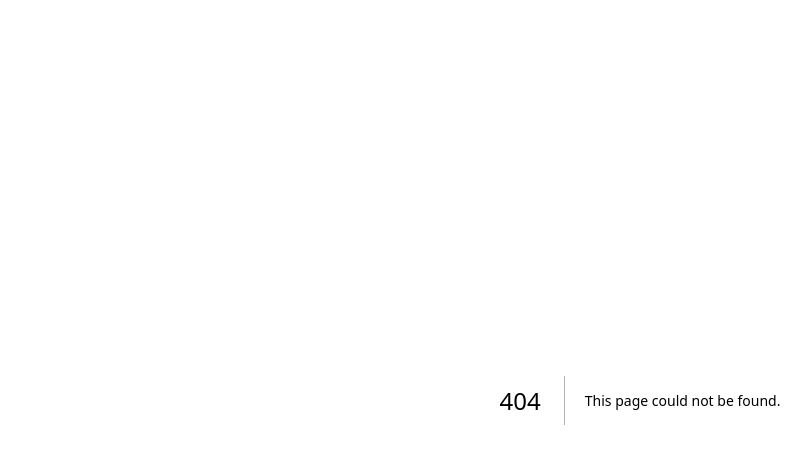
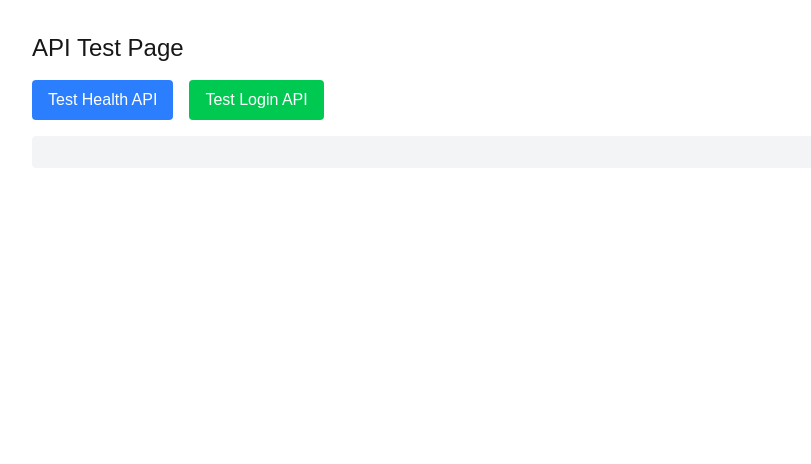
Before and after one commit to mdshoaib126/event-registration, a Next.js app in the folder frontend/: page /test-api in a window 1280 px wide. Before the commit this address had no page. Shown: the top 464 px of the page, without its empty margins (0-811 px from the left). Built offline with nearby package versions, Linux system fonts and the light colour scheme.

Commit message:
add test api route

```diff
--- /dev/null
+++ b/frontend/src/app/test-api/page.tsx
@@ -0,0 +1,70 @@
+'use client';
+
+import { useState } from 'react';
+
+export default function TestPage() {
+  const [result, setResult] = useState('');
+  const [loading, setLoading] = useState(false);
+
+  const testAPI = async () => {
+    setLoading(true);
+    try {
+      // Test health endpoint
+      const response = await fetch('/api/health');
+      const data = await response.json();
+      setResult('Health check: ' + JSON.stringify(data));
+    } catch (error) {
+      setResult('Error: ' + error);
+    } finally {
+      setLoading(false);
+    }
+  };
+
+  const testLogin = async () => {
+    setLoading(true);
+    try {
+      const response = await fetch('/api/auth/login', {
+        method: 'POST',
+        headers: {
+          'Content-Type': 'application/json',
+          'Accept': 'application/json',
+        },
+        body: JSON.stringify({
+          email: 'admin@eventregistration.com',
+          password: 'password123'
+        })
+      });
+      const data = await response.json();
+      setResult('Login test: ' + JSON.stringify(data));
+    } catch (error) {
+      setResult('Login error: ' + error);
+    } finally {
+      setLoading(false);
+    }
+  };
+
+  return (
+    <div className="p-8">
+      <h1 className="text-2xl mb-4">API Test Page</h1>
+      <div className="space-x-4 mb-4">
+        <button
+          onClick={testAPI}
+          disabled={loading}
+          className="bg-blue-500 text-white px-4 py-2 rounded"
+        >
+          Test Health API
+        </button>
+        <button
+          onClick={testLogin}
+          disabled={loading}
+          className="bg-green-500 text-white px-4 py-2 rounded"
+        >
+          Test Login API
+        </button>
+      </div>
+      <div className="bg-gray-100 p-4 rounded">
+        <pre>{loading ? 'Loading...' : result}</pre>
+      </div>
+    </div>
+  );
+}
```
